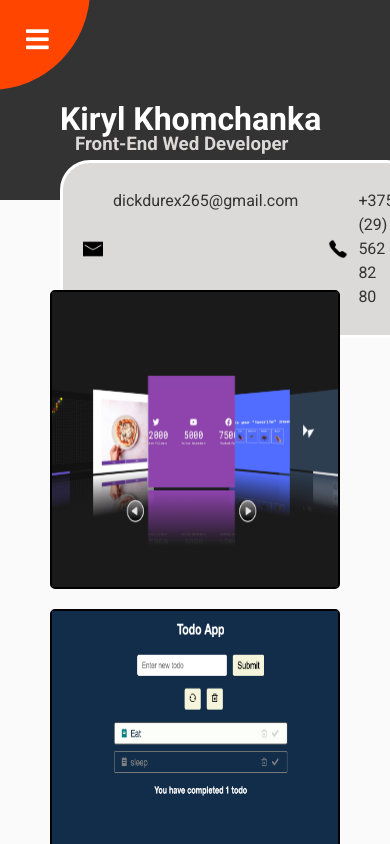
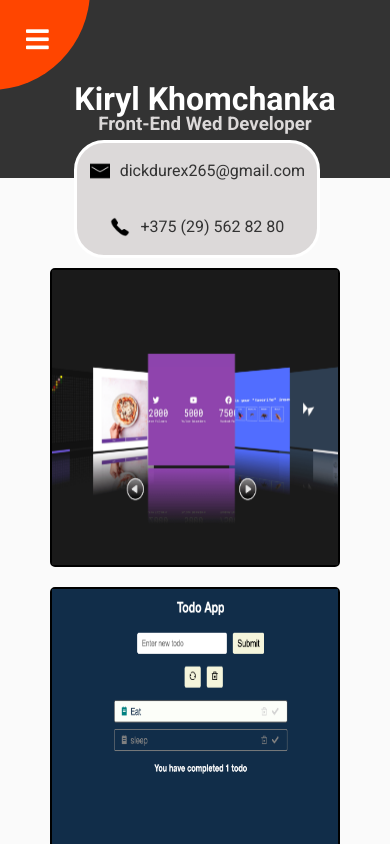
Before and after one commit to lickoneyou/CV, a React (Create React App) app in the folder cv/: page /#/Projects in a window 390 px wide. Shown: the top 844 px of the page. Built offline with nearby package versions, Linux system fonts and the light colour scheme; the HTML template or start-up script is replaced by a standard one.

Commit message:
add header adaptive

```diff
--- a/cv/src/App.css
+++ b/cv/src/App.css
@@ -37,6 +37,7 @@ body {
   transform-origin: top left;
   transition: transform 0.5s linear;
   min-height: 100vh;
+  margin: 0 auto;
 }
 
 .container.show-nav {
@@ -106,3 +107,10 @@ body {
   color: #333;
   line-height: 1.5;
 }
+
+@media screen and (max-width: 440px) {
+  .App,
+  .otherApp {
+    display: block;
+  }
+}
--- a/cv/src/Components/Header/Header.module.css
+++ b/cv/src/Components/Header/Header.module.css
@@ -32,6 +32,7 @@ header h3 {
 
 .dispFlex {
   display: flex;
+  flex-wrap: wrap;
 }
 
 .contacts {
@@ -57,3 +58,50 @@ header h3 {
   height: 20px;
   margin-right: 10px;
 }
+
+@media screen and (max-width: 830px) {
+  header {
+    justify-content: center;
+  }
+  .myPhoto {
+    display: none;
+  }
+
+  header h1 {
+    text-align: center;
+  }
+
+  header h3 {
+    left: 0;
+    text-align: center;
+  }
+}
+
+@media screen and (max-width: 570px) {
+  .contactsWrapper {
+    top: 70px;
+  }
+
+  .dispFlex {
+    justify-content: center;
+  }
+}
+
+@media screen and (max-width: 440px) {
+  header {
+    padding: 0 10px;
+  }
+
+  .contacts {
+    width: 240px;
+    padding: 0;
+  }
+
+  .contactsEmail {
+    margin-right: 0px;
+  }
+
+  .contactsWrapper {
+    top: 80px;
+  }
+}
```
